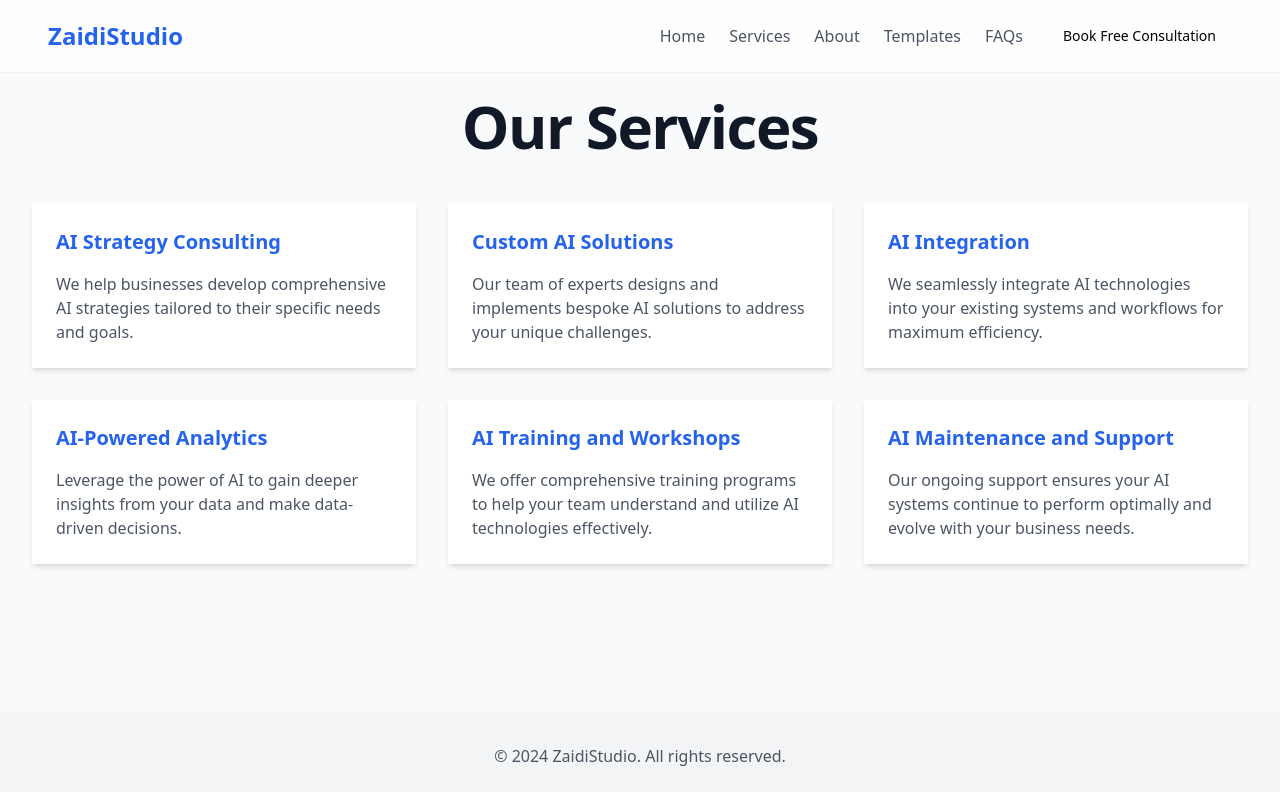
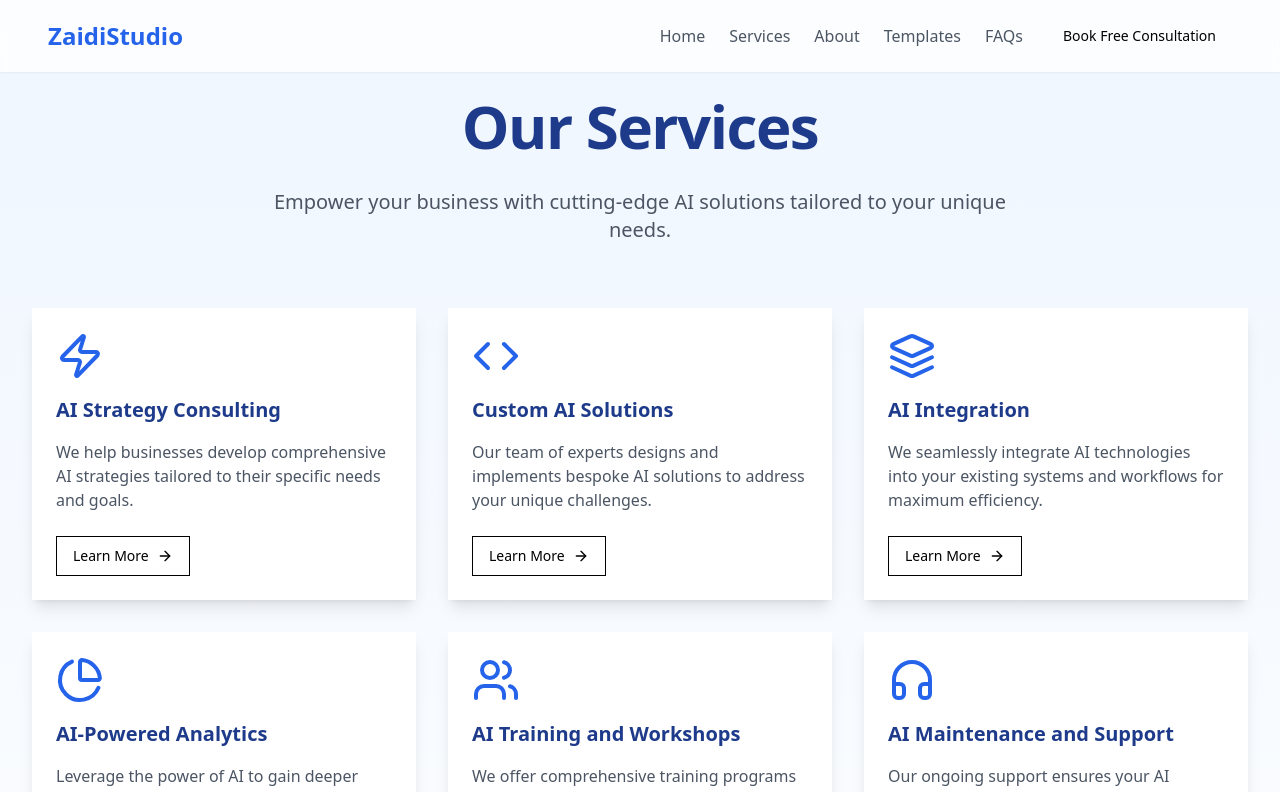
Before and after one commit to kwarula/ZaidiStudio, a React (Vite) app: page /services in a window 1280 px wide. Shown: the top 792 px of the page. Built offline with nearby package versions, Linux system fonts and the light colour scheme; no server answers.

Commit message:
Enhance Services Page Design
Improved the visual appeal of the services page to create a more attractive user experience. Adjusted layout, styling, and components for better engagement.
[skip gpt_engineer]

```diff
--- a/package.json
+++ b/package.json
@@ -49,7 +49,7 @@
     "framer-motion": "^11.3.9",
     "html-to-image": "^1.11.11",
     "input-otp": "^1.2.4",
-    "lucide-react": "^0.417.0",
+    "lucide-react": "^0.453.0",
     "next-themes": "^0.3.0",
     "openai": "^4.67.3",
     "react": "^18.2.0",
--- a/src/pages/Services.jsx
+++ b/src/pages/Services.jsx
@@ -1,41 +1,72 @@
 import React from 'react';
 import Header from '../components/Header';
 import Footer from '../components/Footer';
+import { Button } from "@/components/ui/button";
+import { ArrowRight, Zap, Code, PieChart, Layers, Users, Headphones } from 'lucide-react';
 
 const Services = () => {
+  const services = [
+    {
+      title: "AI Strategy Consulting",
+      description: "We help businesses develop comprehensive AI strategies tailored to their specific needs and goals.",
+      icon: Zap,
+    },
+    {
+      title: "Custom AI Solutions",
+      description: "Our team of experts designs and implements bespoke AI solutions to address your unique challenges.",
+      icon: Code,
+    },
+    {
+      title: "AI Integration",
+      description: "We seamlessly integrate AI technologies into your existing systems and workflows for maximum efficiency.",
+      icon: Layers,
+    },
+    {
+      title: "AI-Powered Analytics",
+      description: "Leverage the power of AI to gain deeper insights from your data and make data-driven decisions.",
+      icon: PieChart,
+    },
+    {
+      title: "AI Training and Workshops",
+      description: "We offer comprehensive training programs to help your team understand and utilize AI technologies effectively.",
+      icon: Users,
+    },
+    {
+      title: "AI Maintenance and Support",
+      description: "Our ongoing support ensures your AI systems continue to perform optimally and evolve with your business needs.",
+      icon: Headphones,
+    },
+  ];
+
   return (
-    <div className="min-h-screen flex flex-col">
+    <div className="min-h-screen flex flex-col bg-gradient-to-b from-blue-50 to-white">
       <Header />
-      <main className="flex-grow bg-gray-50 py-24 px-4 sm:px-6 lg:px-8">
+      <main className="flex-grow py-24 px-4 sm:px-6 lg:px-8">
         <div className="max-w-7xl mx-auto">
-          <h1 className="text-4xl font-extrabold text-center text-gray-900 sm:text-5xl sm:tracking-tight lg:text-6xl mb-12">
+          <h1 className="text-4xl font-extrabold text-center text-blue-900 sm:text-5xl sm:tracking-tight lg:text-6xl mb-8">
             Our Services
           </h1>
+          <p className="text-xl text-center text-gray-600 mb-16 max-w-3xl mx-auto">
+            Empower your business with cutting-edge AI solutions tailored to your unique needs.
+          </p>
           <div className="grid grid-cols-1 md:grid-cols-2 lg:grid-cols-3 gap-8">
-            <ServiceCard
-              title="AI Strategy Consulting"
-              description="We help businesses develop comprehensive AI strategies tailored to their specific needs and goals."
-            />
-            <ServiceCard
-              title="Custom AI Solutions"
-              description="Our team of experts designs and implements bespoke AI solutions to address your unique challenges."
-            />
-            <ServiceCard
-              title="AI Integration"
-              description="We seamlessly integrate AI technologies into your existing systems and workflows for maximum efficiency."
-            />
-            <ServiceCard
-              title="AI-Powered Analytics"
-              description="Leverage the power of AI to gain deeper insights from your data and make data-driven decisions."
-            />
-            <ServiceCard
-              title="AI Training and Workshops"
-              description="We offer comprehensive training programs to help your team understand and utilize AI technologies effectively."
-            />
-            <ServiceCard
-              title="AI Maintenance and Support"
-              description="Our ongoing support ensures your AI systems continue to perform optimally and evolve with your business needs."
-            />
+            {services.map((service, index) => (
+              <div key={index} className="bg-white p-6 rounded-lg shadow-lg transition-all duration-300 hover:shadow-xl hover:-translate-y-1">
+                <service.icon className="w-12 h-12 text-blue-600 mb-4" />
+                <h2 className="text-xl font-semibold mb-4 text-blue-900">{service.title}</h2>
+                <p className="text-gray-600 mb-6">{service.description}</p>
+                <Button variant="outline" className="group">
+                  Learn More
+                  <ArrowRight className="ml-2 h-4 w-4 transition-transform group-hover:translate-x-1" />
+                </Button>
+              </div>
+            ))}
+          </div>
+          <div className="mt-20 text-center">
+            <h2 className="text-3xl font-bold text-blue-900 mb-6">Ready to transform your business with AI?</h2>
+            <Button size="lg" className="text-lg px-8 py-4">
+              Get Started
+            </Button>
           </div>
         </div>
       </main>
@@ -44,13 +75,4 @@ const Services = () => {
   );
 };
 
-const ServiceCard = ({ title, description }) => {
-  return (
-    <div className="bg-white p-6 rounded-lg shadow-md">
-      <h2 className="text-xl font-semibold mb-4 text-blue-600">{title}</h2>
-      <p className="text-gray-600">{description}</p>
-    </div>
-  );
-};
-
 export default Services;
```
Also changed, not shown: 1 other file (tests, documents, lock files or other folders).
